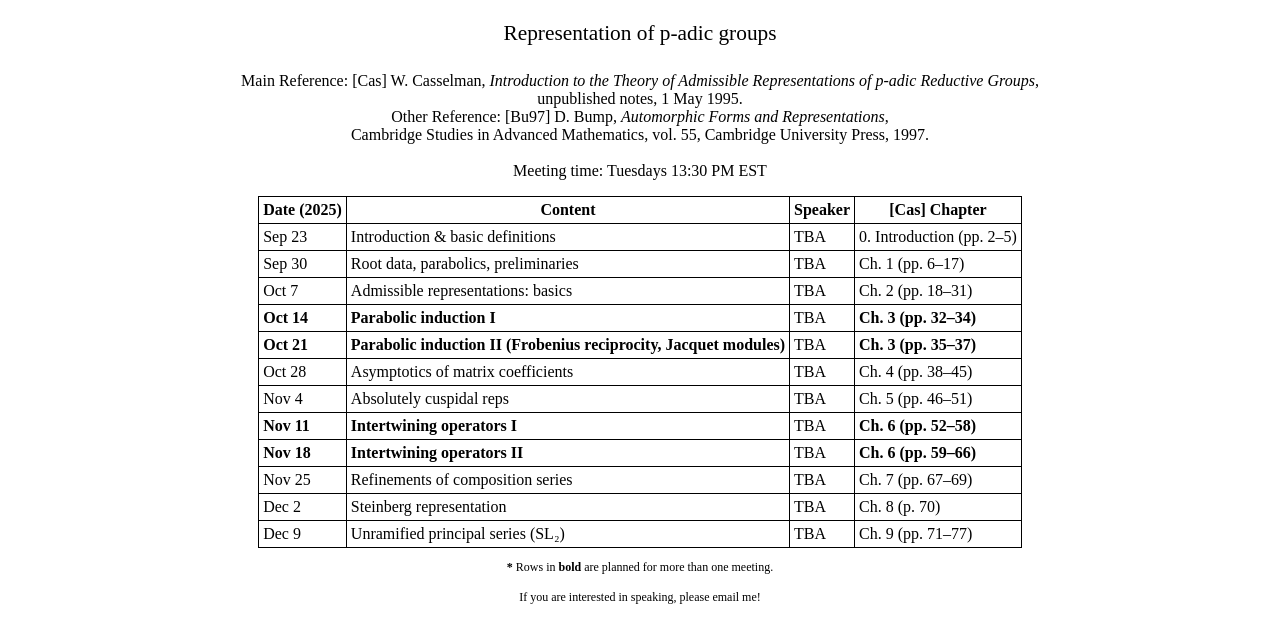
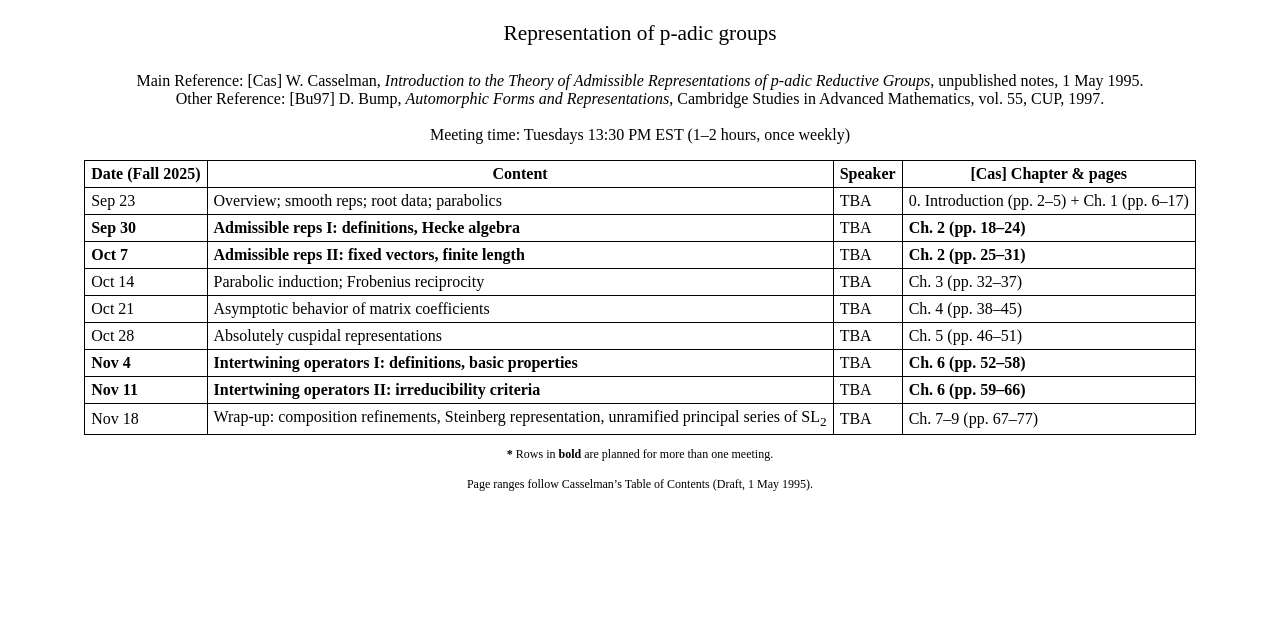
Before and after one commit to axhou/axhou.github.io, a Jekyll site: the page 25caspadic.html, which Jekyll copies as it is, in a window 1280 px wide. Shown: the top 643 px of the page. Built offline with Jekyll 4.4.1, drawn with Linux system fonts in a browser that asks for light colours.

Commit message:
Update 25caspadic.html

```diff
--- a/25caspadic.html
+++ b/25caspadic.html
@@ -6,8 +6,9 @@
   <style>
     body { background: white; font-family: serif; font-size: 16px; }
     h3 { text-align: center; font-weight: normal; font-size: 16pt; margin-bottom: 1.2em; }
+    p.note { text-align: center; margin-top: 0.5em; }
     table { border-collapse: collapse; margin: 0 auto; margin-top: 1em; }
-    th, td { border: 1px solid black; padding: 4px; }
+    th, td { border: 1px solid black; padding: 4px 6px; }
     tfoot td { border: 0; text-align: center; font-size: 12px; padding-top: 1em; }
   </style>
 </head>
@@ -15,55 +16,90 @@
 
   <h3>Representation of p-adic groups</h3>
 
-  <p style="text-align: center;">
+  <p class="note">
     Main Reference: [Cas] W.&nbsp;Casselman, <i>Introduction to the Theory of Admissible
-    Representations of p-adic Reductive Groups</i>,<br/>
-    unpublished notes, 1&nbsp;May&nbsp;1995.<br/>
-    Other Reference: [Bu97] D.&nbsp;Bump, <i>Automorphic Forms and Representations</i>,<br/>
-    Cambridge Studies in Advanced Mathematics, vol.&nbsp;55, Cambridge University Press, 1997.<br/><br/>
-    Meeting time: Tuesdays 13:30&nbsp;PM EST
+    Representations of p-adic Reductive Groups</i>, unpublished notes, 1&nbsp;May&nbsp;1995.<br/>
+    Other Reference: [Bu97] D.&nbsp;Bump, <i>Automorphic Forms and Representations</i>, Cambridge Studies in Advanced Mathematics, vol.&nbsp;55, CUP, 1997.<br/><br/>
+    Meeting time: Tuesdays 13:30&nbsp;PM EST (1–2 hours, once weekly)
   </p>
 
   <table>
     <thead>
       <tr>
-        <th>Date (2025)</th>
+        <th>Date (Fall&nbsp;2025)</th>
         <th>Content</th>
         <th>Speaker</th>
-        <th>[Cas] Chapter</th>
+        <th>[Cas] Chapter &amp; pages</th>
       </tr>
     </thead>
     <tbody>
-      <tr><td>Sep&nbsp;23</td><td>Introduction &amp; basic definitions</td><td>TBA</td><td>0. Introduction (pp.&nbsp;2–5)</td></tr>
-      <tr><td>Sep&nbsp;30</td><td>Root data, parabolics, preliminaries</td><td>TBA</td><td>Ch.&nbsp;1 (pp.&nbsp;6–17)</td></tr>
-      <tr><td>Oct&nbsp;7</td><td>Admissible representations: basics</td><td>TBA</td><td>Ch.&nbsp;2 (pp.&nbsp;18–31)</td></tr>
+      <tr>
+        <td>Sep&nbsp;23</td>
+        <td>Overview; smooth reps; root data; parabolics</td>
+        <td>TBA</td>
+        <td>0. Introduction (pp.&nbsp;2–5) + Ch.&nbsp;1 (pp.&nbsp;6–17)</td>
+      </tr>
 
-      <tr><td><strong>Oct&nbsp;14</strong></td>
-          <td><strong>Parabolic induction I</strong></td>
-          <td>TBA</td><td><strong>Ch.&nbsp;3 (pp.&nbsp;32–34)</strong></td></tr>
-      <tr><td><strong>Oct&nbsp;21</strong></td>
-          <td><strong>Parabolic induction II (Frobenius reciprocity, Jacquet modules)</strong></td>
-          <td>TBA</td><td><strong>Ch.&nbsp;3 (pp.&nbsp;35–37)</strong></td></tr>
+      <tr>
+        <td><strong>Sep&nbsp;30</strong></td>
+        <td><strong>Admissible reps I: definitions, Hecke algebra</strong></td>
+        <td>TBA</td>
+        <td><strong>Ch.&nbsp;2 (pp.&nbsp;18–24)</strong></td>
+      </tr>
+      <tr>
+        <td><strong>Oct&nbsp;7</strong></td>
+        <td><strong>Admissible reps II: fixed vectors, finite length</strong></td>
+        <td>TBA</td>
+        <td><strong>Ch.&nbsp;2 (pp.&nbsp;25–31)</strong></td>
+      </tr>
 
-      <tr><td>Oct&nbsp;28</td><td>Asymptotics of matrix coefficients</td><td>TBA</td><td>Ch.&nbsp;4 (pp.&nbsp;38–45)</td></tr>
-      <tr><td>Nov&nbsp;4</td><td>Absolutely cuspidal reps</td><td>TBA</td><td>Ch.&nbsp;5 (pp.&nbsp;46–51)</td></tr>
+      <tr>
+        <td>Oct&nbsp;14</td>
+        <td>Parabolic induction; Frobenius reciprocity</td>
+        <td>TBA</td>
+        <td>Ch.&nbsp;3 (pp.&nbsp;32–37)</td>
+      </tr>
 
-      <tr><td><strong>Nov&nbsp;11</strong></td>
-          <td><strong>Intertwining operators I</strong></td>
-          <td>TBA</td><td><strong>Ch.&nbsp;6 (pp.&nbsp;52–58)</strong></td></tr>
-      <tr><td><strong>Nov&nbsp;18</strong></td>
-          <td><strong>Intertwining operators II</strong></td>
-          <td>TBA</td><td><strong>Ch.&nbsp;6 (pp.&nbsp;59–66)</strong></td></tr>
+      <tr>
+        <td>Oct&nbsp;21</td>
+        <td>Asymptotic behavior of matrix coefficients</td>
+        <td>TBA</td>
+        <td>Ch.&nbsp;4 (pp.&nbsp;38–45)</td>
+      </tr>
 
-      <tr><td>Nov&nbsp;25</td><td>Refinements of composition series</td><td>TBA</td><td>Ch.&nbsp;7 (pp.&nbsp;67–69)</td></tr>
-      <tr><td>Dec&nbsp;2</td><td>Steinberg representation</td><td>TBA</td><td>Ch.&nbsp;8 (p.&nbsp;70)</td></tr>
-      <tr><td>Dec&nbsp;9</td><td>Unramified principal series (SL₂)</td><td>TBA</td><td>Ch.&nbsp;9 (pp.&nbsp;71–77)</td></tr>
+      <tr>
+        <td>Oct&nbsp;28</td>
+        <td>Absolutely cuspidal representations</td>
+        <td>TBA</td>
+        <td>Ch.&nbsp;5 (pp.&nbsp;46–51)</td>
+      </tr>
+
+      <tr>
+        <td><strong>Nov&nbsp;4</strong></td>
+        <td><strong>Intertwining operators I: definitions, basic properties</strong></td>
+        <td>TBA</td>
+        <td><strong>Ch.&nbsp;6 (pp.&nbsp;52–58)</strong></td>
+      </tr>
+      <tr>
+        <td><strong>Nov&nbsp;11</strong></td>
+        <td><strong>Intertwining operators II: irreducibility criteria</strong></td>
+        <td>TBA</td>
+        <td><strong>Ch.&nbsp;6 (pp.&nbsp;59–66)</strong></td>
+      </tr>
+
+      <tr>
+        <td>Nov&nbsp;18</td>
+        <td>Wrap-up: composition refinements, Steinberg representation, unramified principal series of SL<sub>2</sub></td>
+        <td>TBA</td>
+        <td>Ch.&nbsp;7–9 (pp.&nbsp;67–77)</td>
+      </tr>
     </tbody>
+
     <tfoot>
       <tr>
         <td colspan="4">
           <strong>*</strong> Rows in <strong>bold</strong> are planned for more than one meeting.<br/><br/>
-          If you are interested in speaking, please email me!
+          Page ranges follow Casselman’s Table of Contents (Draft, 1&nbsp;May&nbsp;1995).
         </td>
       </tr>
     </tfoot>
```
